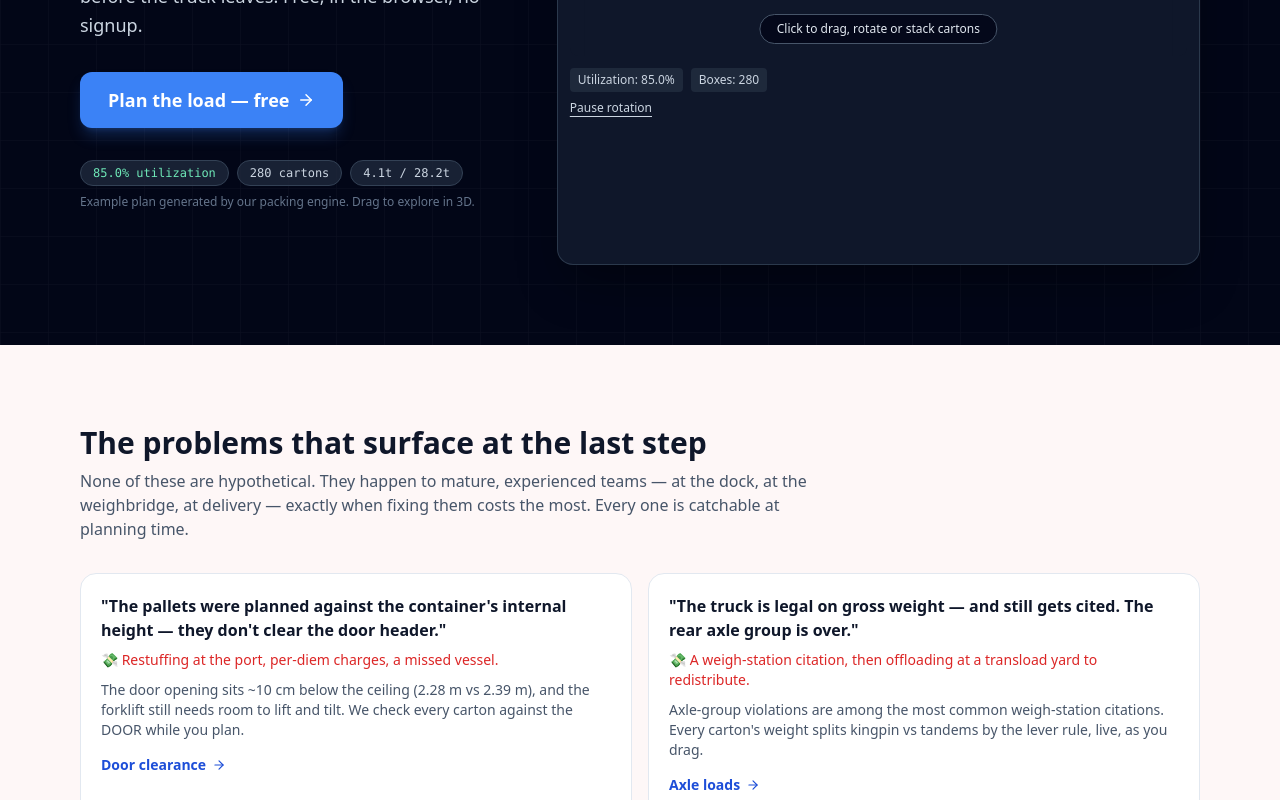
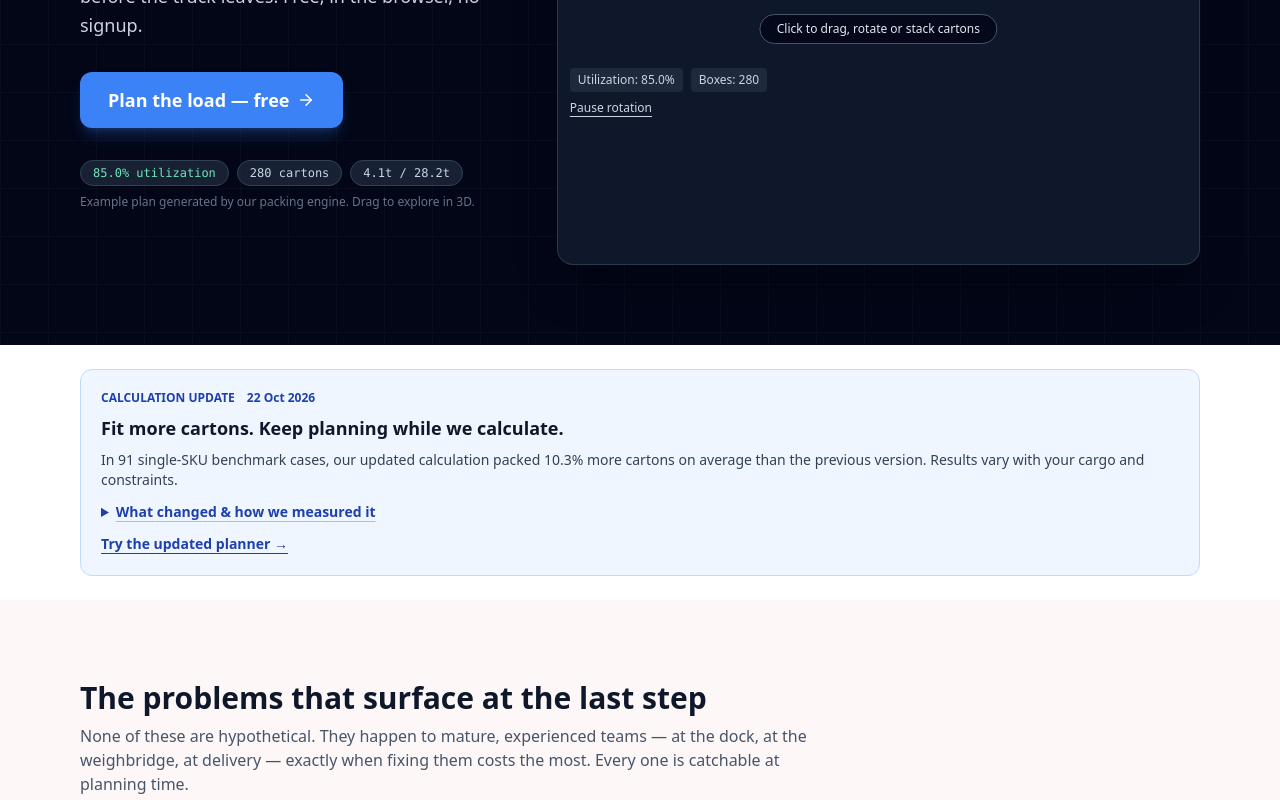
Before and after one commit to Hombecl/freight-calculator, a React (Vite) app: page / in a window 1280 px wide. Shown: the part 468-1268 px from the top of the page. Built offline with nearby package versions, Linux system fonts and the light colour scheme.

Commit message:
feat: show dated calculation update on homepage and planner (#22)
Co-authored-by: Homan Yeung <homanyeungmac@home-mac-mini.tailbf65a9.ts.net>

```diff
--- /dev/null
+++ b/src/components/ProductUpdate.tsx
@@ -0,0 +1,33 @@
+import { Link } from 'react-router-dom';
+import { IS_ZH } from '../lib/locale';
+
+// Keep the release date fixed. Publish quantified claims only with a reproducible benchmark.
+export default function ProductUpdate({ planner = false }: { planner?: boolean }) {
+  const T = (en: string, zh: string) => IS_ZH ? zh : en;
+  return (
+    <aside aria-label={T('Product updates', '產品更新')} className="rounded-xl border border-blue-200 bg-blue-50 p-4 md:p-5">
+      <div className="flex flex-wrap items-center gap-x-3 gap-y-1 text-xs font-semibold text-blue-800">
+        <span>{T('CALCULATION UPDATE', '裝載計算更新')}</span>
+        <time dateTime="2026-10-22">{T('22 Oct 2026', '2026 年 10 月 22 日')}</time>
+      </div>
+      <h2 className="mt-2 text-lg font-bold text-slate-900">{T('Fit more cartons. Keep planning while we calculate.', '裝得更多，計算期間亦可繼續操作。')}</h2>
+      <p className="mt-2 text-sm text-slate-700">
+        {T('In 91 single-SKU benchmark cases, our updated calculation packed 10.3% more cartons on average than the previous version. Results vary with your cargo and constraints.',
+          '在 91 組單一箱款測試中，新版計算的平均可裝箱數較上一版增加 10.3%。實際結果視乎貨物及裝載限制。')}
+      </p>
+      <details className="mt-3 text-sm text-slate-700">
+        <summary className="cursor-pointer font-semibold text-blue-800 underline decoration-blue-300 underline-offset-4">{T('What changed & how we measured it', '更新內容與測試方法')}</summary>
+        <div className="mt-3 space-y-2 leading-relaxed">
+          <p>{T('83 cases fitted more cartons; 8 were unchanged; none fitted fewer. The 10.3% figure is the average percentage increase in carton count per case, using the same container, carton quantities and allowed orientations in both versions. These are synthetic single-SKU tests, not customer shipments or a mixed-cargo benchmark.',
+            '83 組可裝更多紙箱，8 組不變，沒有減少。10.3% 是每組可裝箱數增幅的平均值；兩個版本使用相同貨櫃、紙箱數量及允許方向。這是模擬單一箱款測試，並非客戶貨單或混裝測試。')}</p>
+          <p>{T('Example: 60 × 40 × 35 cm cartons in a 40HQ container (1203 × 235 × 269 cm) increased from 820 to 878 cartons: 58 more (+7.1%). Improved plans also pass separate geometry, support and constraint checks.',
+            '例子：60 × 40 × 35 cm 紙箱放入 40HQ 貨櫃（1203 × 235 × 269 cm），由 820 箱增至 878 箱，多 58 箱（+7.1%）。改善後的方案亦須通過獨立的幾何、支撐及限制檢查。')}</p>
+          <p>{T('Calculations now run in the background, so the page stays responsive. You can cancel and retry; exports wait for the current calculation to finish so you do not download an outdated plan.',
+            '計算現在於背景執行，頁面仍可操作，亦可取消及重試。匯出會等待當前計算完成，避免下載過時方案。')}</p>
+          <p><a className="text-blue-800 underline underline-offset-4" href="https://brimload.com/t1/benchmark/dimpack3d_head_to_head_20261016.csv">{T('Public benchmark input data (CSV)', '公開測試輸入資料（CSV）')}</a></p>
+        </div>
+      </details>
+      {!planner && <Link to="/planner" className="mt-3 inline-block text-sm font-bold text-blue-800 underline underline-offset-4">{T('Try the updated planner →', '試用更新後的裝櫃工具 →')}</Link>}
+    </aside>
+  );
+}
--- a/src/pages/HomePage.tsx
+++ b/src/pages/HomePage.tsx
@@ -8,6 +8,7 @@ import {
 import { useApp } from '../context/AppContext';
 import heroSummary from '../data/hero-summary.json';
 import VisibleVideo from '../components/VisibleVideo';
+import ProductUpdate from '../components/ProductUpdate';
 import { useVisibleMotion } from '../components/useVisibleMotion';
 const HeroInteractive = lazy(() => import('../components/HeroInteractive'));
 const HeroMotionPreview = lazy(() => import('../components/HeroMotionPreview'));
@@ -302,6 +303,8 @@ export default function HomePage() {
           </div>
         </div>
       </section>
+
+      <div className="max-w-6xl mx-auto px-4 py-6"><ProductUpdate /></div>
 
       {/* ============ THE EXPENSIVE SURPRISES — pain first ============ */}
       <section className="bg-red-50/60 border-b border-red-100">
--- a/src/pages/PlannerPage.tsx
+++ b/src/pages/PlannerPage.tsx
@@ -1,4 +1,5 @@
 import PackingGain from '../components/PackingGain';
+import ProductUpdate from '../components/ProductUpdate';
 import {usePackingWorker} from '../hooks/usePackingWorker';
 import PlannerReviewPanel from '../components/PlannerReviewPanel';
 import {reviewPlanner} from '../lib/plannerReview';
@@ -412,6 +413,8 @@ export default function PlannerPage() {
         </p>
       </div>
 
+      <div className="mb-5"><ProductUpdate planner /></div>
+
       <div className="grid lg:grid-cols-[320px_1fr] gap-6">
         {/* left: inputs */}
         <div className="space-y-4">
```
